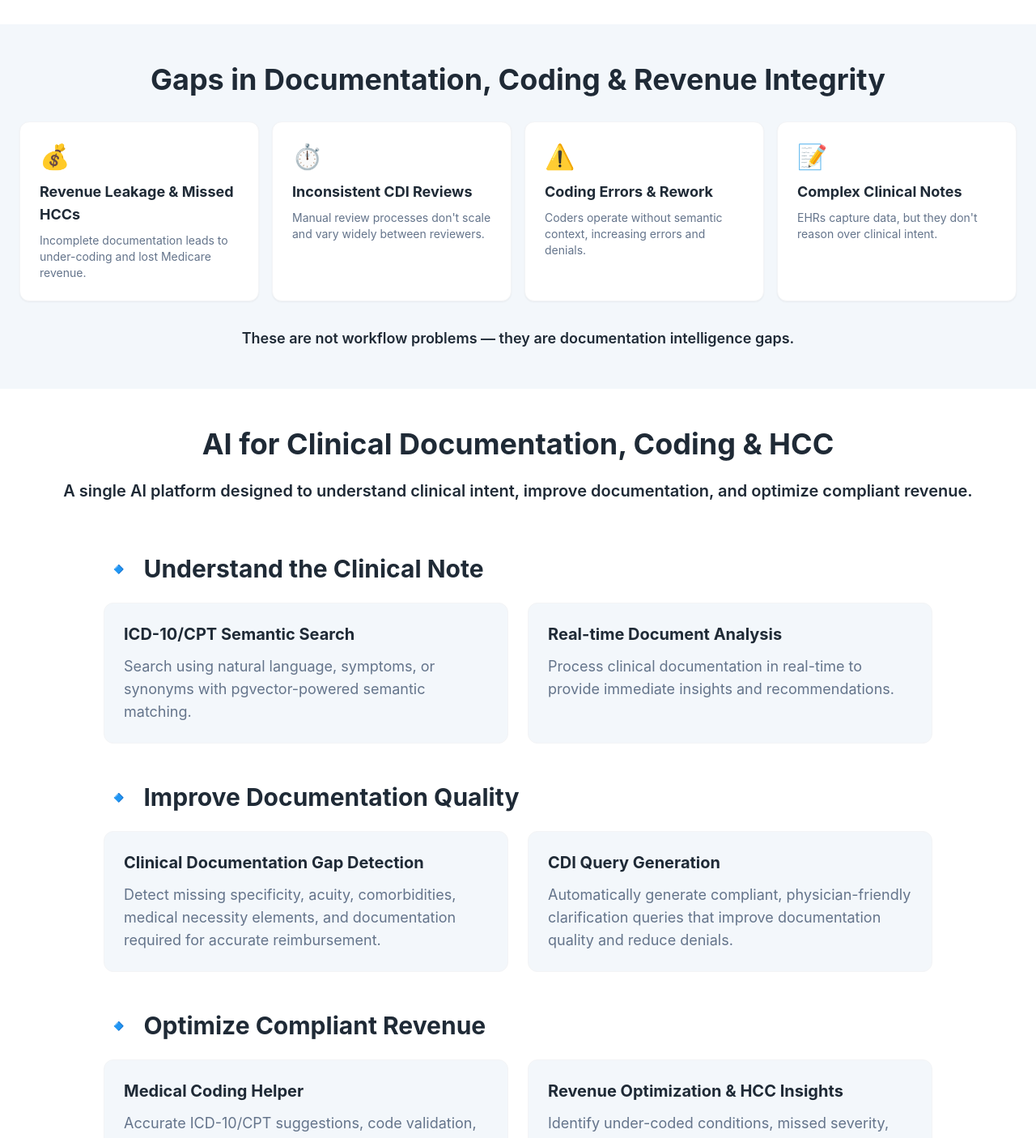
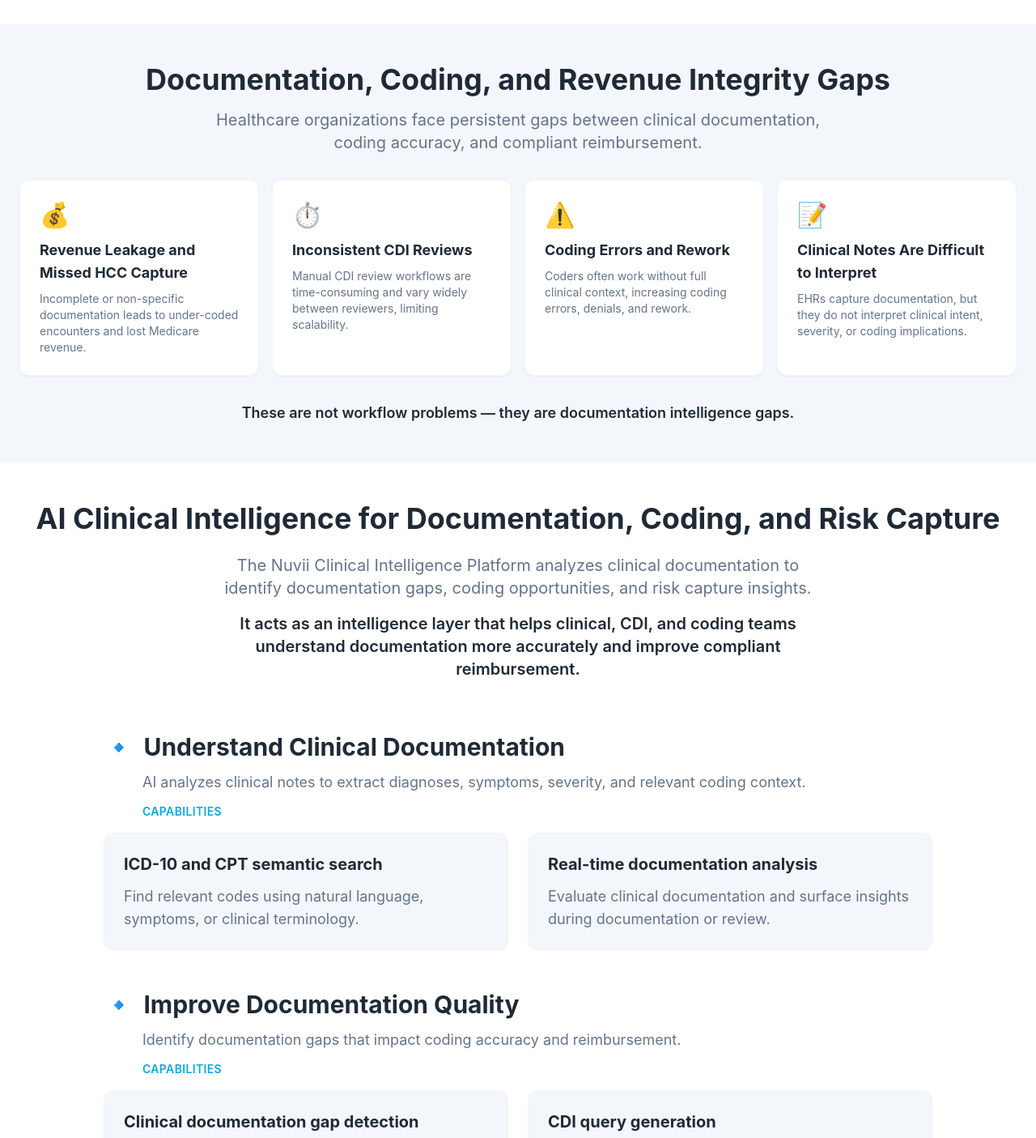
Before and after one commit to mmakkena/nuvii-systems-site, a Next.js app: page / in a window 1280 px wide. Shown: the part 1380-2785 px from the top of the page at 81% size. Built offline with nearby package versions, Linux system fonts and the light colour scheme.

Commit message:
Update Problem and Features sections with new messaging

```diff
--- a/src/components/Features.tsx
+++ b/src/components/Features.tsx
@@ -1,44 +1,47 @@
 export default function Features() {
   const layers = [
     {
-      title: "Understand the Clinical Note",
+      title: "Understand Clinical Documentation",
+      subtitle: "AI analyzes clinical notes to extract diagnoses, symptoms, severity, and relevant coding context.",
       icon: "🔹",
       features: [
         {
-          name: "ICD-10/CPT Semantic Search",
-          description: "Search using natural language, symptoms, or synonyms with pgvector-powered semantic matching."
+          name: "ICD-10 and CPT semantic search",
+          description: "Find relevant codes using natural language, symptoms, or clinical terminology."
         },
         {
-          name: "Real-time Document Analysis",
-          description: "Process clinical documentation in real-time to provide immediate insights and recommendations."
+          name: "Real-time documentation analysis",
+          description: "Evaluate clinical documentation and surface insights during documentation or review."
         }
       ]
     },
     {
       title: "Improve Documentation Quality",
+      subtitle: "Identify documentation gaps that impact coding accuracy and reimbursement.",
       icon: "🔹",
       features: [
         {
-          name: "Clinical Documentation Gap Detection",
-          description: "Detect missing specificity, acuity, comorbidities, medical necessity elements, and documentation required for accurate reimbursement."
+          name: "Clinical documentation gap detection",
+          description: "Detect missing specificity, severity, comorbidities, and medical necessity elements."
         },
         {
-          name: "CDI Query Generation",
-          description: "Automatically generate compliant, physician-friendly clarification queries that improve documentation quality and reduce denials."
+          name: "CDI query generation",
+          description: "Automatically generate compliant clarification queries to improve documentation quality."
         }
       ]
     },
     {
-      title: "Optimize Compliant Revenue",
+      title: "Optimize Coding and Revenue Integrity",
+      subtitle: "Support coding teams with clinically grounded coding insights.",
       icon: "🔹",
       features: [
         {
-          name: "Medical Coding Helper",
-          description: "Accurate ICD-10/CPT suggestions, code validation, and coding completeness checks powered by semantic search and clinical LLM reasoning."
+          name: "Medical coding assistance",
+          description: "Suggest ICD-10 and CPT codes and validate coding completeness."
         },
         {
-          name: "Revenue Optimization & HCC Insights",
-          description: "Identify under-coded conditions, missed severity, HCC opportunities, and documentation improvements to maximize compliant reimbursement."
+          name: "Risk capture and HCC insights",
+          description: "Identify under-documented conditions, missed severity, and potential HCC opportunities."
         }
       ]
     }
@@ -49,22 +52,29 @@ export default function Features() {
       <div className="max-w-7xl mx-auto px-6">
         <div className="text-center mb-16">
           <h2 className="text-2xl md:text-3xl lg:text-4xl font-bold text-nuvii-text mb-6">
-            AI for Clinical Documentation, Coding & HCC
+            AI Clinical Intelligence for Documentation, Coding, and Risk Capture
           </h2>
-          <p className="text-xl text-nuvii-text font-semibold mb-4">
-            A single AI platform designed to understand clinical intent, improve documentation, and optimize compliant revenue.
+          <p className="text-xl text-foreground-accent mb-4 max-w-3xl mx-auto">
+            The Nuvii Clinical Intelligence Platform analyzes clinical documentation to identify documentation gaps, coding opportunities, and risk capture insights.
+          </p>
+          <p className="text-xl text-nuvii-text font-semibold mb-4 max-w-3xl mx-auto">
+            It acts as an intelligence layer that helps clinical, CDI, and coding teams understand documentation more accurately and improve compliant reimbursement.
           </p>
         </div>
 
         <div className="space-y-12">
           {layers.map((layer, index) => (
             <div key={index} className="max-w-5xl mx-auto">
-              <div className="flex items-center gap-3 mb-6">
+              <div className="flex items-center gap-3 mb-3">
                 <span className="text-3xl">{layer.icon}</span>
                 <h3 className="text-3xl font-bold text-nuvii-text">
                   {layer.title}
                 </h3>
               </div>
+
+              <p className="text-foreground-accent mb-3 ml-12">{layer.subtitle}</p>
+
+              <p className="text-sm font-semibold text-nuvii-blue uppercase tracking-wide mb-4 ml-12">Capabilities</p>
 
               <div className="grid md:grid-cols-2 gap-6">
                 {layer.features.map((feature, idx) => (
--- a/src/components/Problem.tsx
+++ b/src/components/Problem.tsx
@@ -3,16 +3,20 @@ export default function Problem() {
     <section className="py-12 bg-hero-background">
       <div className="max-w-7xl mx-auto px-6">
         <div className="max-w-7xl mx-auto">
-          <h2 className="text-2xl md:text-3xl lg:text-4xl font-bold text-nuvii-text mb-8 text-center">
-            Gaps in Documentation, Coding & Revenue Integrity
+          <h2 className="text-2xl md:text-3xl lg:text-4xl font-bold text-nuvii-text mb-4 text-center">
+            Documentation, Coding, and Revenue Integrity Gaps
           </h2>
+
+          <p className="text-xl text-foreground-accent mb-8 text-center max-w-3xl mx-auto">
+            Healthcare organizations face persistent gaps between clinical documentation, coding accuracy, and compliant reimbursement.
+          </p>
 
           <div className="grid md:grid-cols-4 gap-4">
             <div className="bg-white p-6 rounded-xl shadow-sm border border-gray-100">
               <div className="text-3xl mb-3">💰</div>
-              <h3 className="text-lg font-bold text-nuvii-text mb-2">Revenue Leakage & Missed HCCs</h3>
+              <h3 className="text-lg font-bold text-nuvii-text mb-2">Revenue Leakage and Missed HCC Capture</h3>
               <p className="text-sm text-foreground-accent">
-                Incomplete documentation leads to under-coding and lost Medicare revenue.
+                Incomplete or non-specific documentation leads to under-coded encounters and lost Medicare revenue.
               </p>
             </div>
 
@@ -20,23 +24,23 @@ export default function Problem() {
               <div className="text-3xl mb-3">⏱️</div>
               <h3 className="text-lg font-bold text-nuvii-text mb-2">Inconsistent CDI Reviews</h3>
               <p className="text-sm text-foreground-accent">
-                Manual review processes don&apos;t scale and vary widely between reviewers.
+                Manual CDI review workflows are time-consuming and vary widely between reviewers, limiting scalability.
               </p>
             </div>
 
             <div className="bg-white p-6 rounded-xl shadow-sm border border-gray-100">
               <div className="text-3xl mb-3">⚠️</div>
-              <h3 className="text-lg font-bold text-nuvii-text mb-2">Coding Errors & Rework</h3>
+              <h3 className="text-lg font-bold text-nuvii-text mb-2">Coding Errors and Rework</h3>
               <p className="text-sm text-foreground-accent">
-                Coders operate without semantic context, increasing errors and denials.
+                Coders often work without full clinical context, increasing coding errors, denials, and rework.
               </p>
             </div>
 
             <div className="bg-white p-6 rounded-xl shadow-sm border border-gray-100">
               <div className="text-3xl mb-3">📝</div>
-              <h3 className="text-lg font-bold text-nuvii-text mb-2">Complex Clinical Notes</h3>
+              <h3 className="text-lg font-bold text-nuvii-text mb-2">Clinical Notes Are Difficult to Interpret</h3>
               <p className="text-sm text-foreground-accent">
-                EHRs capture data, but they don&apos;t reason over clinical intent.
+                EHRs capture documentation, but they do not interpret clinical intent, severity, or coding implications.
               </p>
             </div>
           </div>
```
